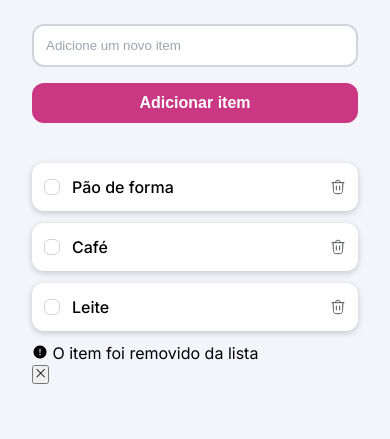
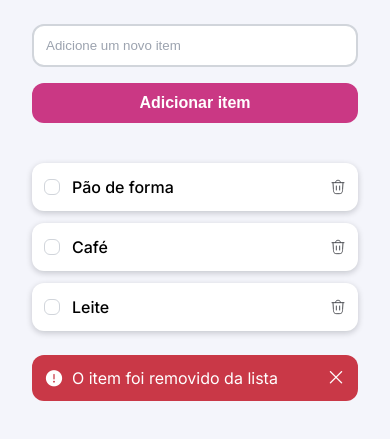
Before and after one commit to natacha12A/quickList2.0, a plain HTML site: page index.html in a window 390 px wide. Shown: the part 185-624 px from the top of the page. Drawn offline with nearby package versions, Linux system fonts and the light colour scheme.

Commit message:
estilização da section.warning e fim dos estilos mobile

```diff
--- a/style.css
+++ b/style.css
@@ -149,6 +149,7 @@ main{
             label{
             text-decoration: line-through;
             }
+
         }
         button{
             background: none;
@@ -162,7 +163,40 @@ main{
                 opacity: .7;
             }
         }
+    }
+}
 
+.warning{
+    background: var(--color-danger);
+    color: var(--always-white);
+    padding: 1.2rem;
+    display: flex;
+    align-items: center;
+    justify-content: space-between;
+    border-radius: 1.2rem;
+    margin-top: 2.4rem;
+    opacity: 1;
+    transform: translateY(0);
+    transition: opacity 0.4s ease, transform 0.4 ease;
+
+    div{
+        display: flex;
+        align-items: center;
+        gap: .8rem;
     }
 
+    i{
+        font-size: 2rem;
+    }
+
+    button{
+        border: none;
+        background: none;
+        color: var(--always-white);
+    }
 }
+
+.hide-warning{
+    opacity: 0;
+    transform: translateY(-10px);
+}
```
Also changed, not shown: index.html (+1 -1 lines).
